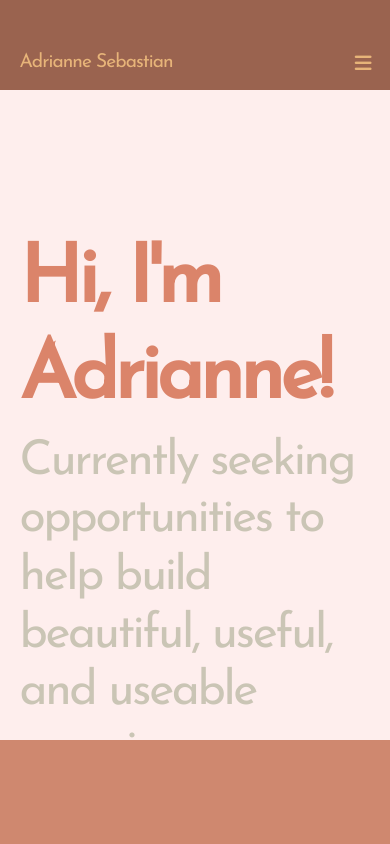
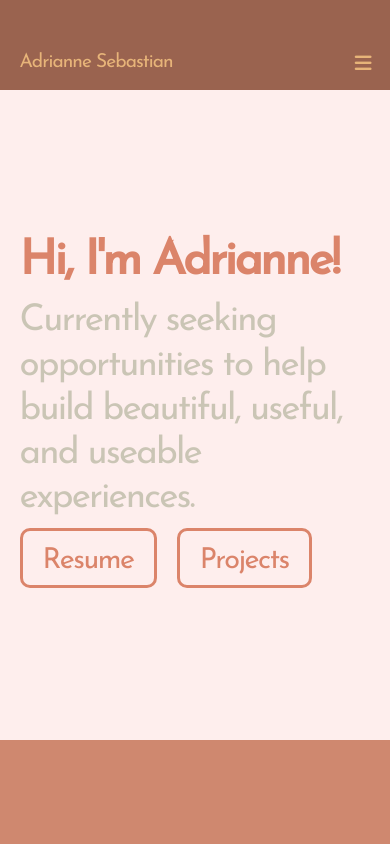
Before and after one commit to arcsbstn/arcsbstn.github.io, a React (Create React App) app: page / in a window 390 px wide. Shown: the top 844 px of the page. Built offline with nearby package versions, Linux system fonts and the light colour scheme.

Commit message:
add handling for smaller screens

```diff
--- a/src/styles/Hero.scss
+++ b/src/styles/Hero.scss
@@ -6,13 +6,14 @@
   position: relative;
   top: 20vh;
 
-  h1{
+  h1 {
     font-size: 5em;
     font-weight: 600;
   }
 
   h2 {
     font-size: 3em;
+    margin-bottom: 0.5em;
   }
 
   .Hero__links {
@@ -32,4 +33,18 @@
       padding: 15px 20px 10px 20px;
     }
   }
+
+  @media (max-width: 800px) {
+    h1 {
+      font-size: 3em;
+    }
+
+    h2 {
+      font-size: 2.3em;
+    }
+
+    .Hero__links {
+      font-size: 1.8em;
+    }
+  }
 }
```
